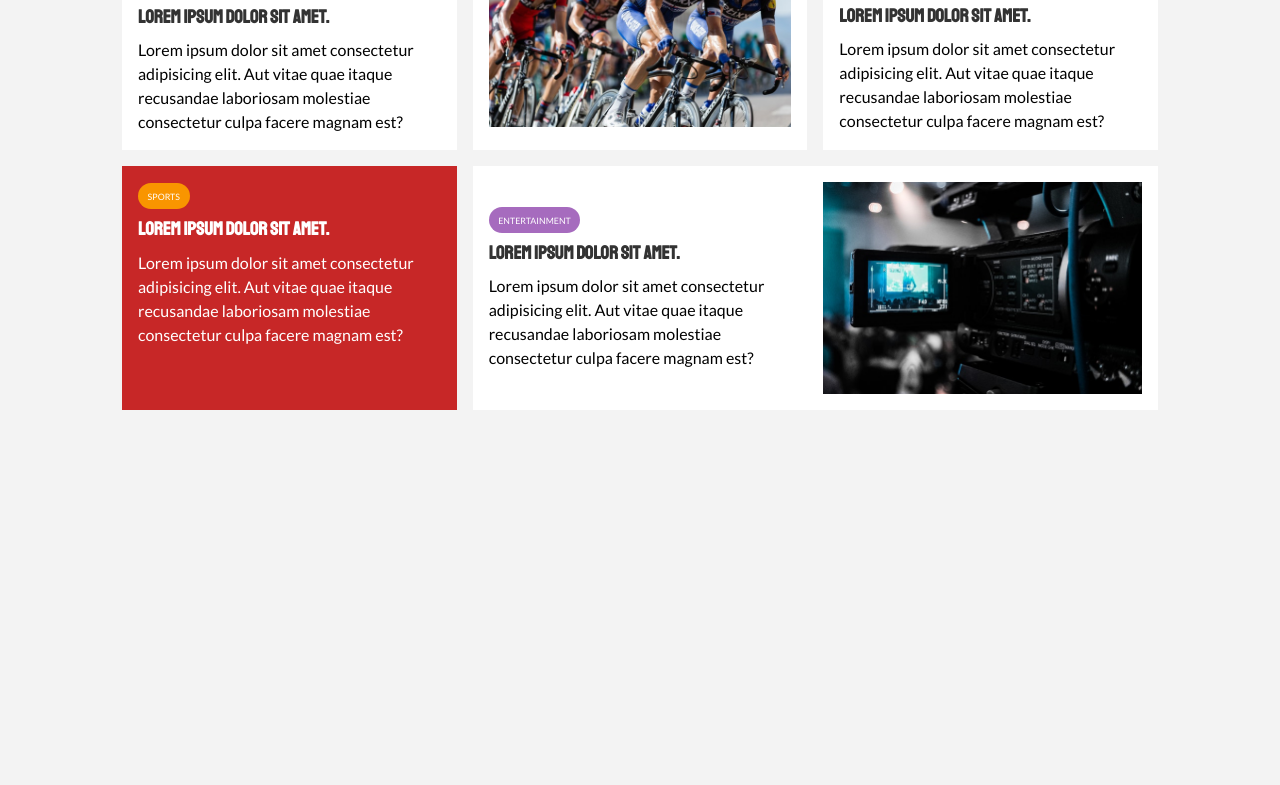
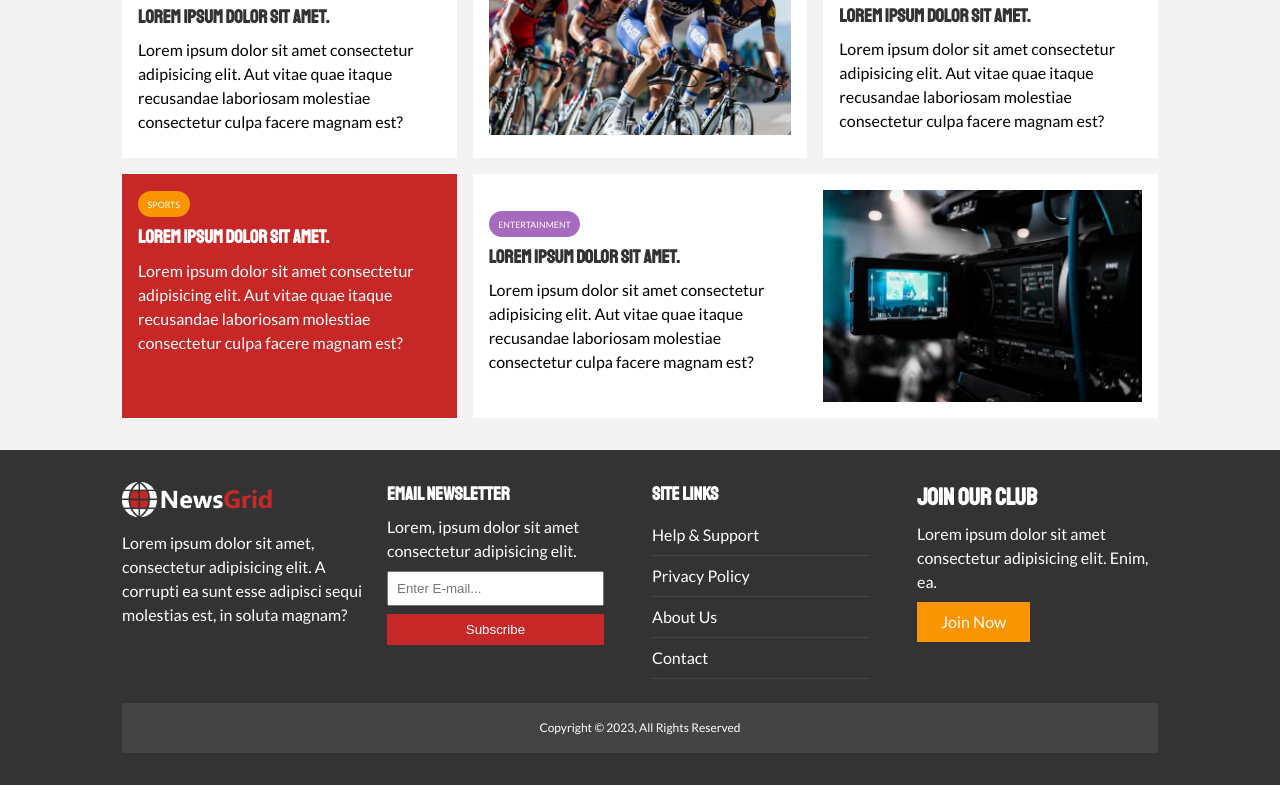
Before and after one commit to j-pcgoncalves/news_grid, a plain HTML site: page index.html in a window 1280 px wide. Shown: the part 1125-1910 px from the top of the page. Before the commit the page ends 1567 px from the top, so only its background shows below. Drawn offline with Linux system fonts and the light colour scheme.

Commit message:
create and style footer

```diff
--- a/css/style.css
+++ b/css/style.css
@@ -33,6 +33,10 @@ a {
 
 ul {
     list-style: none;
+}
+
+p {
+    margin: .5rem 0;
 }
 
 img {
@@ -130,6 +134,16 @@ h1, h2, h3, h4, h5, h6 {
 .p-1 { padding: 1.5rem }
 .p-2 { padding: 2rem }
 .p-3 { padding: 3rem }
+
+.list li {
+    padding: .5rem 0;
+    border-bottom: #555 dotted 1px;
+    width: 90%;
+}
+
+.list li a:hover {
+    color: var(--primary-color) !important;
+}
 
 /* Navigation */
 #main-nav {
@@ -233,3 +247,41 @@ h1, h2, h3, h4, h5, h6 {
 #home-articles .articles-container > *:last-child {
     grid-column: 2 / span 2;
 }
+
+/* Footer */
+#main-footer {
+    background: var(--dark-color);
+    color: #fff;
+}
+
+#main-footer img {
+    width: 150px;
+}
+
+#main-footer a {
+    color: #fff;
+}
+
+#main-footer .footer-container {
+    display: grid;
+    grid-template-columns: repeat(4, 1fr);
+    grid-gap: 1.5rem;
+}
+
+#main-footer .footer-container > *:last-child {
+    background: #444;
+    grid-column: 1 / span 4;
+    padding: .5rem;
+    text-align: center;
+    font-size: 0.75rem;
+}
+
+#main-footer .footer-container input[type='email'] {
+    width: 90%;
+    padding: 0.5rem;
+    margin-bottom: 0.5rem;
+}
+
+#main-footer .footer-container input[type='submit'] {
+    width: 90%;
+}
--- a/index.html
+++ b/index.html
@@ -108,5 +108,42 @@
         </div>
     </section>
 
+    <!-- Footer -->
+    <footer id="main-footer" class="py-2">
+        <div class="container footer-container">
+            <div>
+                <img src="/img/logo_light.png" alt="NewsGrid">
+                <p>Lorem ipsum dolor sit amet, consectetur adipisicing elit. A corrupti ea sunt esse adipisci sequi molestias est, in soluta magnam?</p>
+            </div>
+            <div>
+                <h3>Email Newsletter</h3>
+                <p>Lorem, ipsum dolor sit amet consectetur adipisicing elit.</p>
+                <form>
+                    <input type="email" placeholder="Enter E-mail...">
+                    <input type="submit" value="Subscribe" class="btn btn-primary">
+                </form>
+            </div>
+            <div>
+                <h3>Site Links</h3>
+                <ul class="list">
+                    <li><a href="#">Help & Support</a></li>
+                    <li><a href="#">Privacy Policy</a></li>
+                    <li><a href="#">About Us</a></li>
+                    <li><a href="#">Contact</a></li>
+                </ul>
+            </div>
+            <div>
+                <h2>Join Our Club</h2>
+                <p>Lorem ipsum dolor sit amet consectetur adipisicing elit. Enim, ea.</p>
+                <a href="" class="btn btn-secondary">Join Now</a>
+            </div>
+            <div>
+                <p>
+                    Copyright &copy; 2023, All Rights Reserved
+                </p>
+            </div>
+        </div>
+    </footer>
+
 </body>
 </html>
```
